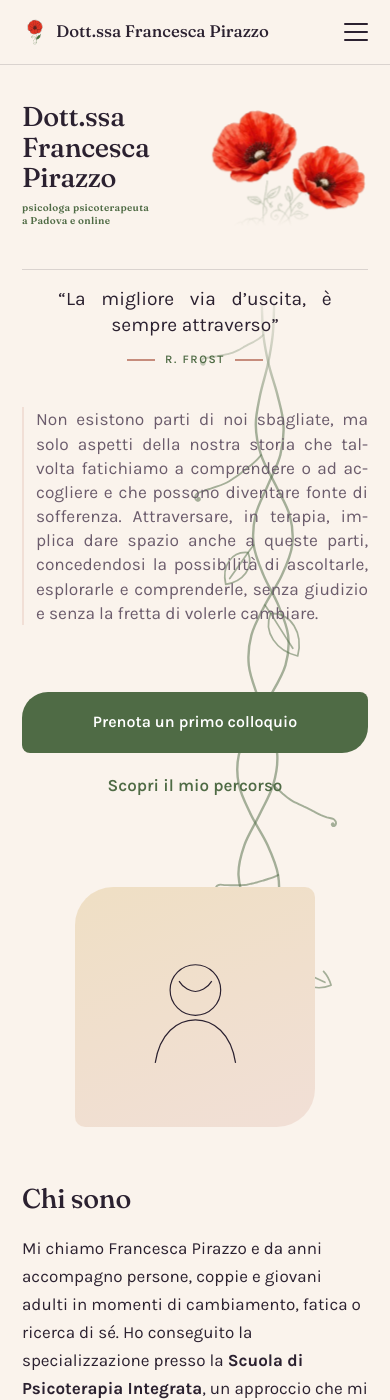
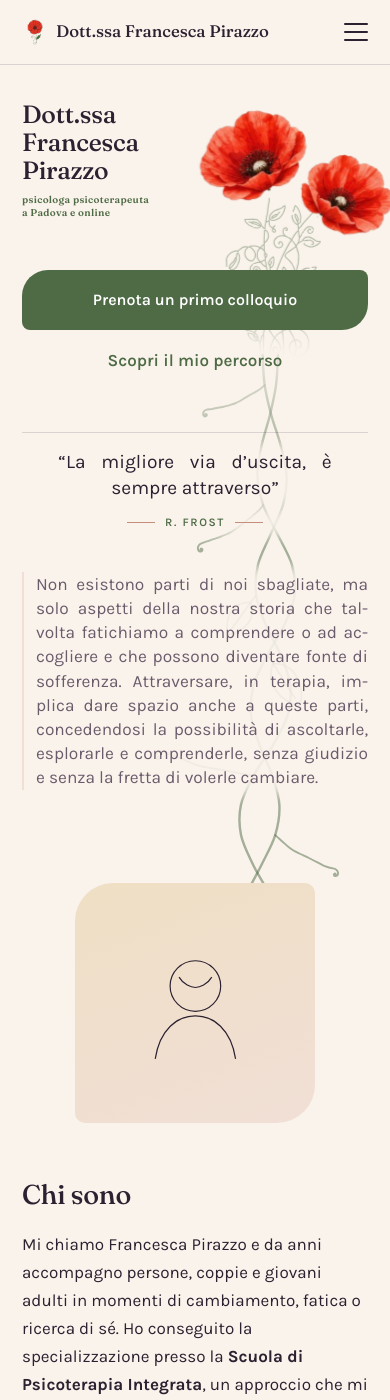
Before and after one commit to Manuelgujo/demo-franci, a Jekyll site: the page built from index.html, in a window 390 px wide and 1400 px high. Built offline with Jekyll 4.4.1, drawn with Linux system fonts in a browser that asks for light colours.

Commit message:
Radici: si affievoliscono sopra al testo; hero mobile: CTA subito sotto nome e papaveri, gambi visibili fino alla citazione

```diff
--- a/assets/css/style.css
+++ b/assets/css/style.css
@@ -280,45 +280,41 @@
   .hero-draw .hp-green{opacity:.42;}
 
   /* Smartphone e tablet (sotto 860px).
-     Riga in alto: nome a sinistra, papaveri a destra. Il disegno è ritagliato
-     appena sotto le teste e sfumato verso il basso: lo stelo e le radici non
-     arrivano mai sotto al testo, quindi non si confondono con la citazione.
-     Sotto, a tutta larghezza: citazione, introduzione e pulsanti (grandi,
-     raggiungibili con il pollice). */
+     Nome a sinistra, papaveri a destra; i gambi scendono fino alla citazione
+     (sfumati solo in fondo). Subito sotto c'è il pulsante di prenotazione. */
   @media (max-width:860px){
-    .hero{padding:28px 0 52px;}
-    .hero-grid{
-      display:grid;grid-template-columns:minmax(0,1fr) minmax(0,46%);
-      column-gap:8px;row-gap:0;align-items:center;
-    }
+    .hero{padding:18px 0 40px;}
+    .hero .wrap{position:relative;}
+    .hero-grid{display:grid;grid-template-columns:minmax(0,1fr);row-gap:0;}
     .hero-grid > div:first-child{display:contents;}
-    .hero-grid > div:first-child > :not(.hero-name){grid-column:1 / -1;}
+    .hero-grid > div:first-child > *{grid-column:1;position:relative;z-index:1;}
 
     .hero .hero-name{
-      grid-column:1;grid-row:1;margin:0;
-      font-size:clamp(1.55rem, 7vw, 2rem);line-height:1.12;font-weight:500;
+      grid-row:1;max-width:56%;margin:0;
+      font-size:clamp(1.4rem, 6.4vw, 1.75rem);line-height:1.12;
     }
     .hero .hero-name .hero-role{margin-top:8px;font-size:.62rem;line-height:1.35;letter-spacing:.03em;}
 
     .hero-art{
-      grid-column:2;grid-row:1;justify-self:end;
-      width:100%;max-width:250px;margin:0;opacity:1;
-      aspect-ratio:700 / 540;overflow:hidden;
+      position:absolute;z-index:0;top:0;right:-6px;
+      width:min(200px, 54vw);max-width:none;margin:0;opacity:1;
       -webkit-mask-image:linear-gradient(to bottom,#000 84%,transparent 100%);
               mask-image:linear-gradient(to bottom,#000 84%,transparent 100%);
     }
 
-    .hero-quote{text-align:center;margin:16px 0 12px;padding-top:16px;border-top:1px solid var(--line);}
+    .hero-actions{order:1;flex-direction:column;align-items:stretch;margin:18px 0 0;gap:6px;}
+    .hero-actions .btn-primary{text-align:center;padding:17px 28px;}
+    .hero-actions .btn-ghost{text-align:center;border-bottom:none;padding:10px 6px;color:var(--sage-dark);}
+
+    .hero-quote{order:2;text-align:center;margin:22px 0 14px;padding-top:16px;border-top:1px solid var(--line);}
     .hero-quote blockquote{margin:0 auto;}
     .hero-quote p{margin:0 auto;max-width:24ch;}
+
     .hero .hero-intro{
-      max-width:none;font-size:.8rem;line-height:1.4;color:var(--ink-soft);
+      order:3;max-width:none;font-size:.8rem;line-height:1.4;color:var(--ink-soft);
       text-align:justify;hyphens:auto;-webkit-hyphens:auto;
       padding-left:12px;border-left:2px solid var(--rose-soft);
     }
-    .hero-actions{flex-direction:column;align-items:stretch;margin-top:26px;gap:6px;}
-    .hero-actions .btn-primary{text-align:center;padding:17px 28px;}
-    .hero-actions .btn-ghost{text-align:center;border-bottom:none;padding:12px 6px;color:var(--sage-dark);}
   }
 
   /* ============ Section headings ============ */
--- a/assets/js/roots.js
+++ b/assets/js/roots.js
@@ -95,6 +95,21 @@
     return { outline: outline, vein: vein };
   }
 
+  /* Rettangoli dei blocchi di testo, in coordinate di documento. */
+  function textBoxes() {
+    const sel = 'h1,h2,h3,p,li,summary,blockquote,figcaption,label,.servizio,.post-card,.step,.faq-item,.contact-list';
+    const out = [];
+    const nodes = document.querySelectorAll(sel);
+    for (let i = 0; i < nodes.length; i++) {
+      const el = nodes[i];
+      if (el.closest('header') || el.closest('footer')) continue;
+      const r = el.getBoundingClientRect();
+      if (r.width < 2 || r.height < 2) continue;
+      out.push([r.left + window.scrollX - 6, r.top + window.scrollY - 4, r.width + 12, r.height + 8]);
+    }
+    return out;
+  }
+
   function build() {
     layer.style.height = '0px';
     W = document.documentElement.clientWidth;
@@ -129,10 +144,27 @@
       '<stop offset="0" stop-color="#000"/><stop offset="1" stop-color="#fff"/></linearGradient>' +
       '<mask id="rootmask" maskUnits="userSpaceOnUse" x="0" y="0" width="' + W + '" height="' + docH + '">' +
       '<rect x="0" y="0" width="' + W + '" height="' + docH + '" fill="url(#rootfade)"/></mask>';
+    // Maschera del testo: sopra ai blocchi di testo le radici si affievoliscono
+    // quasi del tutto (bordi sfumati con un leggero sfocato).
+    const boxes = textBoxes();
+    let holes = '';
+    for (let i = 0; i < boxes.length; i++) {
+      const b = boxes[i];
+      holes += '<rect x="' + b[0].toFixed(0) + '" y="' + b[1].toFixed(0) + '" width="' + b[2].toFixed(0) +
+               '" height="' + b[3].toFixed(0) + '" rx="6"/>';
+    }
+    defs.innerHTML +=
+      '<filter id="textsoft" x="-5%" y="-5%" width="110%" height="110%"><feGaussianBlur stdDeviation="6"/></filter>' +
+      '<mask id="textmask" maskUnits="userSpaceOnUse" x="0" y="0" width="' + W + '" height="' + docH + '">' +
+      '<rect x="0" y="0" width="' + W + '" height="' + docH + '" fill="#fff"/>' +
+      '<g filter="url(#textsoft)" fill="#1c1c1c">' + holes + '</g></mask>';
     svg.appendChild(defs);
+    const outer = document.createElementNS(ns, 'g');
+    outer.setAttribute('mask', 'url(#rootmask)');
     const g = document.createElementNS(ns, 'g');
-    g.setAttribute('mask', 'url(#rootmask)');
-    svg.appendChild(g);
+    g.setAttribute('mask', 'url(#textmask)');
+    outer.appendChild(g);
+    svg.appendChild(outer);
     layerG = g;
 
     const rand = rng(20240611);
```
